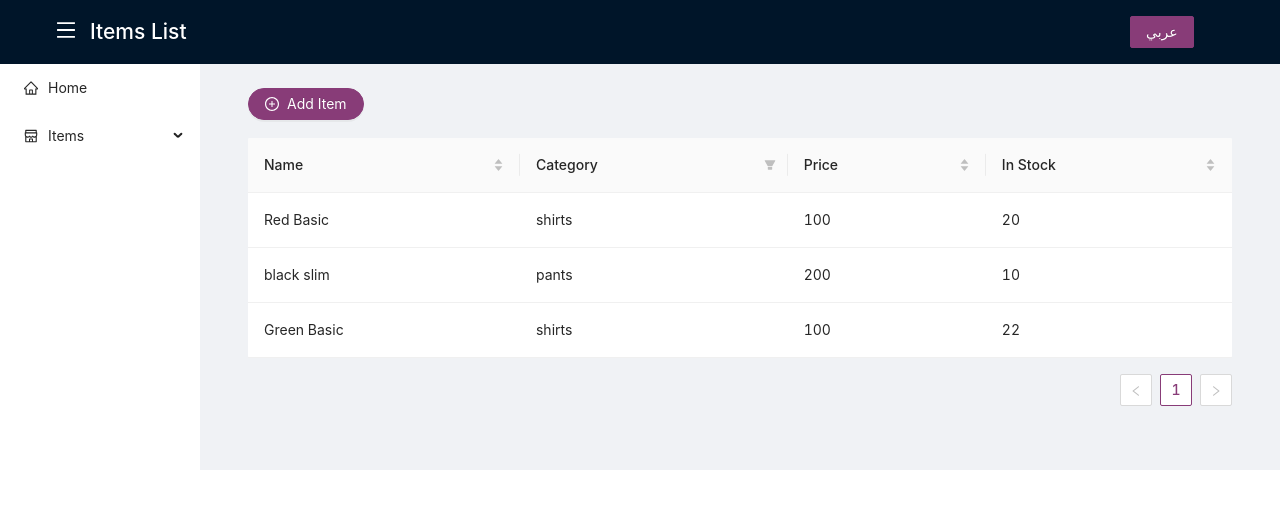
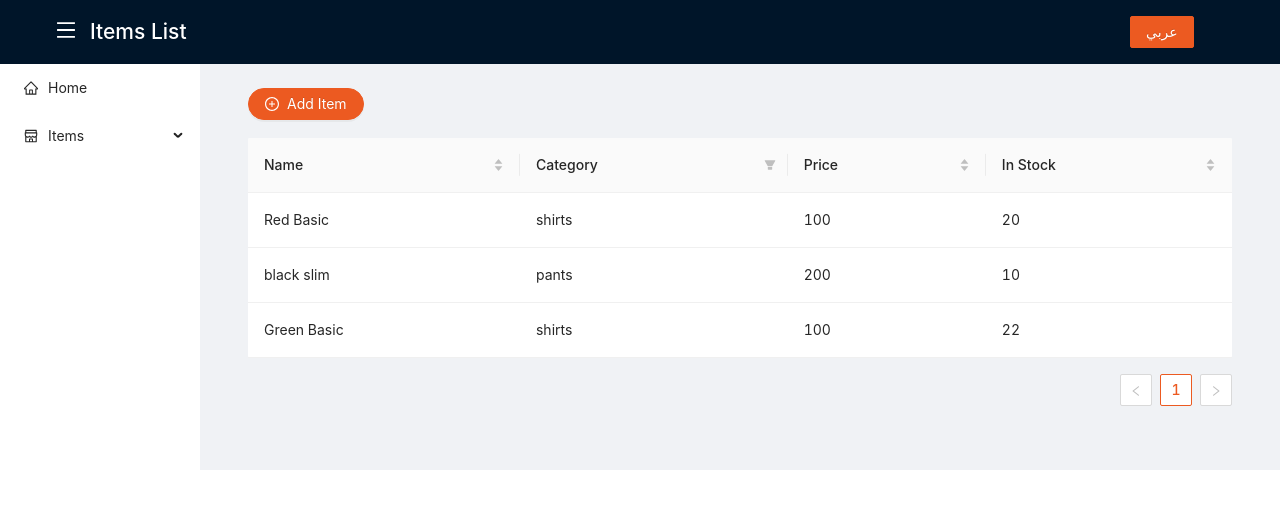
Before and after one commit to MohamedMahmoudHassan/Point-of-Sale, a React (Create React App) app: page /items in a window 1280 px wide. Shown: the top 508 px of the page. Built offline with nearby package versions, Linux system fonts and the light colour scheme.

Commit message:
Add Tablebuttons component

```diff
--- a/craco.config.js
+++ b/craco.config.js
@@ -7,7 +7,7 @@ module.exports = {
       options: {
         lessLoaderOptions: {
           lessOptions: {
-            modifyVars: { "@primary-color": "#883c78" },
+            modifyVars: { "@primary-color": "#ec5a21" },
             javascriptEnabled: true
           }
         }
--- a/src/components/AddButton.jsx
+++ /dev/null
@@ -1,18 +0,0 @@
-import { Button } from "antd";
-import React from "react";
-import { PlusCircleOutlined } from "@ant-design/icons";
-import { useHistory } from "react-router-dom";
-
-export default function AddButton({ title, to }) {
-  const history = useHistory();
-
-  const handleClick = () => {
-    history.push(to);
-  };
-  return (
-    <Button type="primary" shape="round" style={{ marginBottom: "18px" }} onClick={handleClick}>
-      <PlusCircleOutlined />
-      {title}
-    </Button>
-  );
-}
--- a/src/components/ItemsList.jsx
+++ b/src/components/ItemsList.jsx
@@ -1,7 +1,7 @@
 import React from "react";
 import { Table } from "antd";
 import { useTranslation } from "react-i18next";
-import AddButton from "./AddButton";
+import TableButtons from "./TableButtons";
 
 export default function ItemsList() {
   const { t } = useTranslation();
@@ -56,7 +56,11 @@ export default function ItemsList() {
 
   return (
     <div>
-      <AddButton title={t("items.itemsList.addItem")} to="items/new" />
+      <TableButtons
+        addTitle={t("items.itemsList.addItem")}
+        newNav="items/new"
+        selectedRowsKeys={[]}
+      />
       <Table columns={columns} dataSource={data} />
     </div>
   );
--- /dev/null
+++ b/src/components/TableButtons.jsx
@@ -0,0 +1,39 @@
+import React from "react";
+import { Button, Col, Row } from "antd";
+import { PlusCircleOutlined, DeleteOutlined } from "@ant-design/icons";
+import { useHistory } from "react-router-dom";
+import colors from "../config/colors";
+
+export default function TableButtons({ addTitle, newNav, selectedRowsKeys }) {
+  const history = useHistory();
+
+  const handleAdd = () => {
+    history.push(newNav);
+  };
+
+  const handleDelete = () => {
+    console.log(selectedRowsKeys.length);
+  };
+
+  return (
+    <Row>
+      <Col>
+        <Button type="primary" shape="round" style={{ marginBottom: "18px" }} onClick={handleAdd}>
+          <PlusCircleOutlined /> {addTitle}
+        </Button>
+      </Col>
+      <Col flex="8px" />
+      <Col>
+        {selectedRowsKeys.length > 0 && (
+          <Button
+            shape="round"
+            style={{ color: colors.primary, borderColor: colors.primary }}
+            onClick={handleDelete}
+          >
+            <DeleteOutlined /> Delete
+          </Button>
+        )}
+      </Col>
+    </Row>
+  );
+}
--- a/src/config/colors.js
+++ b/src/config/colors.js
@@ -1,3 +1,3 @@
 export default {
-  primary: "#883c78"
+  primary: "#ec5a21"
 };
```
